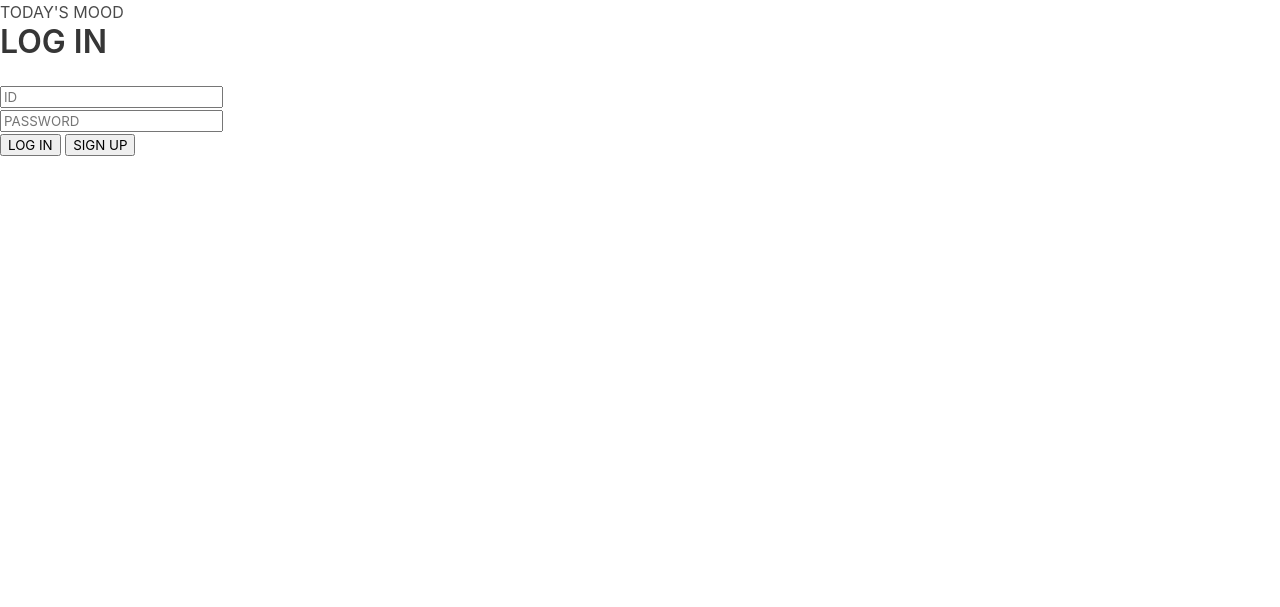
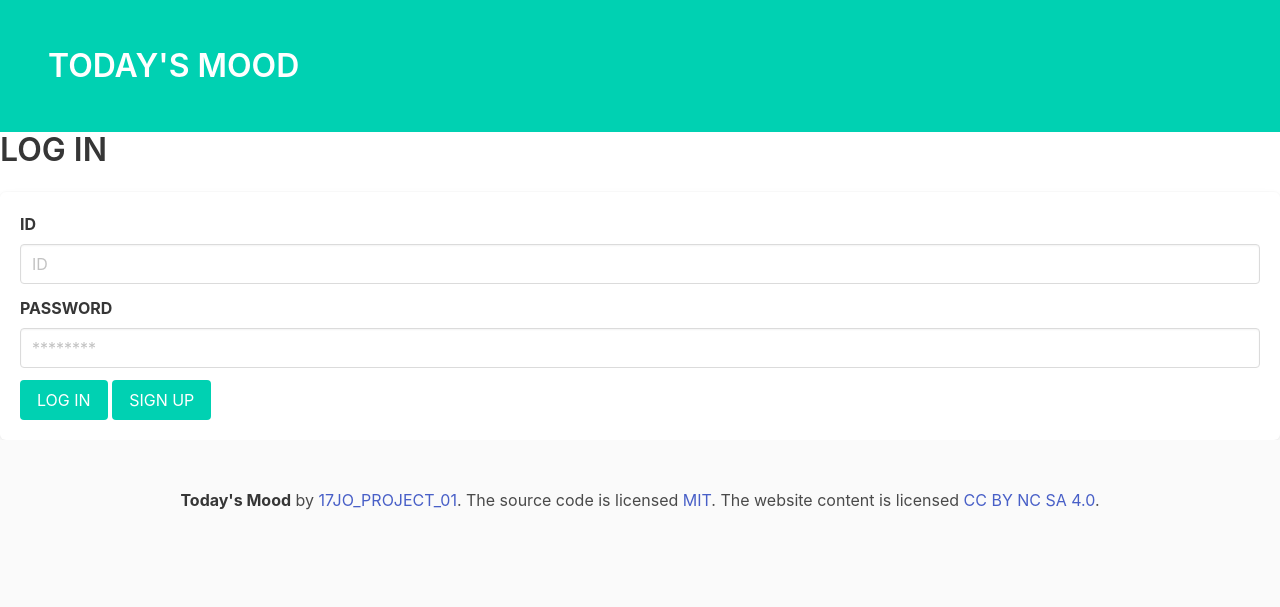
Before and after one commit to reaqua07/17JO_project, a Flask app: page /signup in a window 1280 px wide. Shown: the top 607 px of the page. Run offline with Flask 2, Linux system fonts and the light colour scheme; some libraries are stand-ins or nearby versions.

Commit message:
6/8 write, signup, main css 추가, app 현재 달 출력 추가

```diff
--- a/app.py
+++ b/app.py
@@ -54,7 +54,9 @@ def main():
     token_receive = request.cookies.get('mytoken')
     payload = jwt.decode(token_receive, SECRET_KEY, algorithms=['HS256'])
     user_info = db.user.find_one({"id": payload['id']})
-    return render_template('main.html', name=user_info['name'])
+    date = datetime.datetime.today()
+    month = date.month
+    return render_template('main.html', name=user_info['name'], currentMonth=month)
 
 
 @app.route('/write')
--- a/templates/signup.html
+++ b/templates/signup.html
@@ -13,6 +13,10 @@
         <link rel="stylesheet" href="https://cdn.jsdelivr.net/npm/bulma@0.9.1/css/bulma.min.css">
         <!-- Font Awesome CSS -->
         <link href="//maxcdn.bootstrapcdn.com/font-awesome/4.7.0/css/font-awesome.min.css" rel="stylesheet">
+
+        <!-- icon -->
+        <link rel="stylesheet" href="https://cdnjs.cloudflare.com/ajax/libs/font-awesome/5.8.2/css/all.min.css">
+
 
         <!-- JS -->
         <script src="https://ajax.googleapis.com/ajax/libs/jquery/3.4.1/jquery.min.js"></script>
@@ -183,71 +187,84 @@
                 $("#help-password2").toggleClass("is-hidden")
                 $("#btn-submit").toggleClass("is-hidden")
                 $("#btn-cancel").toggleClass("is-hidden")
-                $("#user_name").toggleClass("is-hidden")
+                $("#name-field").toggleClass("is-hidden")
+                $("#content-title2").toggleClass("is-hidden")
+                $("#content-title").toggleClass("is-hidden")
             }
 
         </script>
     </head>
     <body>
-    <header>
-        <div class="header">
-            TODAY'S MOOD
+    <header class="hero is-primary">
+        <div class="header hero-body">
+            <p class="title">TODAY'S MOOD</p>
         </div>
     </header>
     <section>
         <div class="title">
-            <div class="content-title">
+            <div id="content-title" class="title">
                 LOG IN
             </div>
-            <div class="content-title is-hidden">
+            <div id="content-title2" class="is-hidden title">
                 <h3>ENROLLMENT</h3>
             </div>
         </div>
-        <div class="content-login">
-            <div class="id-field">
-                <input type="text" id="user_id" placeholder="ID"/>
+        <div class="content box">
+            <div class="id-field field">
+                <label class="label">ID</label>
+                <input type="text" class="input" id="user_id" placeholder="ID"/>
                 <span id="btn-check-dup" class="is-hidden">
-                   <button onclick="check_dup()">중복확인</button>
+                   <button class="button is-primary" onclick="check_dup()">중복확인</button>
                 </span>
             </div>
-            <div class="id-info-field">
+            <div class="id-info-field field">
                 <p id="help-id" class="help is-hidden">아이디는 2-10자의 영문과 숫자와 일부 특수문자(._-)만 입력 가능합니다.</p>
             </div>
-            <div class="pw-field">
-                <input type="password" id="user_pw" placeholder="PASSWORD" />
+            <div class="pw-field field">
+                <label class="label">PASSWORD</label>
+                <input type="password" class="input" id="user_pw" placeholder="********" />
             </div>
-            <div class="pw-info-field">
+            <div class="pw-info-field field">
                 <p id="help-password" class="help is-hidden">영문과 숫자 조합의 8-20자의 비밀번호를 설정해주세요. 특수문자(!@#$%^&*)도 사용 가능합니다.</p>
             </div>
             <div class="button-field" id="div-sign-in-or-up">
-                <button class="btn-login" onclick="login()"> LOG IN </button>
-                <button class="btn-signup" onclick="toggle_sign_up()">SIGN UP</button>
+                <button class="btn-login button is-primary" onclick="login()"> LOG IN </button>
+                <button class="btn-signup button is-primary" onclick="toggle_sign_up()">SIGN UP</button>
             </div>
-        </div>
+
         <div class="content-enroll">
             <div id="sign-up-box" class="is-hidden">
-                <div>
-                    <input type="password" id="user_pwconf" placeholder="CONFIRM PASSWORD" />
+                <div class="field">
+                    <label class="label">CONFIRM PASSWORD</label>
+                    <input type="password" class="input" id="user_pwconf" placeholder="********" />
                 </div>
-                <div class="pwconf-info-filed">
+                <div class="pwconf-info-field field">
                     <p id="help-password2" class="help">비밀번호를 다시 한 번 입력해주세요.</p>
                 </div>
             </div>
-            <div class="name-field">
-                <input type="text" id="user_name" class="is-hidden" placeholder="NAME" />
+            <div id="name-field" class="is-hidden field">
+                <label class="label">NAME</label>
+                <input type="text" class="input" id="user_name" placeholder="NAME" />
             </div>
-            <div class="button-field">
-                <button id="btn-submit" class="btn-submit is-hidden" onclick="register()">가입완료</button>
-                <button id="btn-cancel" class="btn-cancel is-hidden" onclick="toggle_sign_up()">CANCEL</button>
+            <div class="button-field field">
+                <button id="btn-submit" class="btn-submit is-hidden button is-primary"
+                        onclick="register()">가입완료</button>
+                <button id="btn-cancel" class="btn-cancel is-hidden button is-danger is-outlined"
+                        onclick="toggle_sign_up()"><span>CANCEL</span><span class="icon is-small"><i class="fas fa-times"></i></span>
+                </button>
             </div>
         </div>
-
+</div>
 
 </section>
-<footer>
-    <h6>
-
-    </h6>
-</footer>
+  <footer class="footer">
+      <div class="content has-text-centered">
+        <p>
+          <strong>Today's Mood</strong> by <a href="#">17JO_PROJECT_01</a>. The source code is licensed
+          <a href="#">MIT</a>. The website content
+          is licensed <a href="#/">CC BY NC SA 4.0</a>.
+        </p>
+      </div>
+    </footer>
 </body>
 </html>
```
Also changed, not shown: templates/main.html (+27 -7 lines), templates/write.html (+9 -5 lines), static/mycss.css (added).
